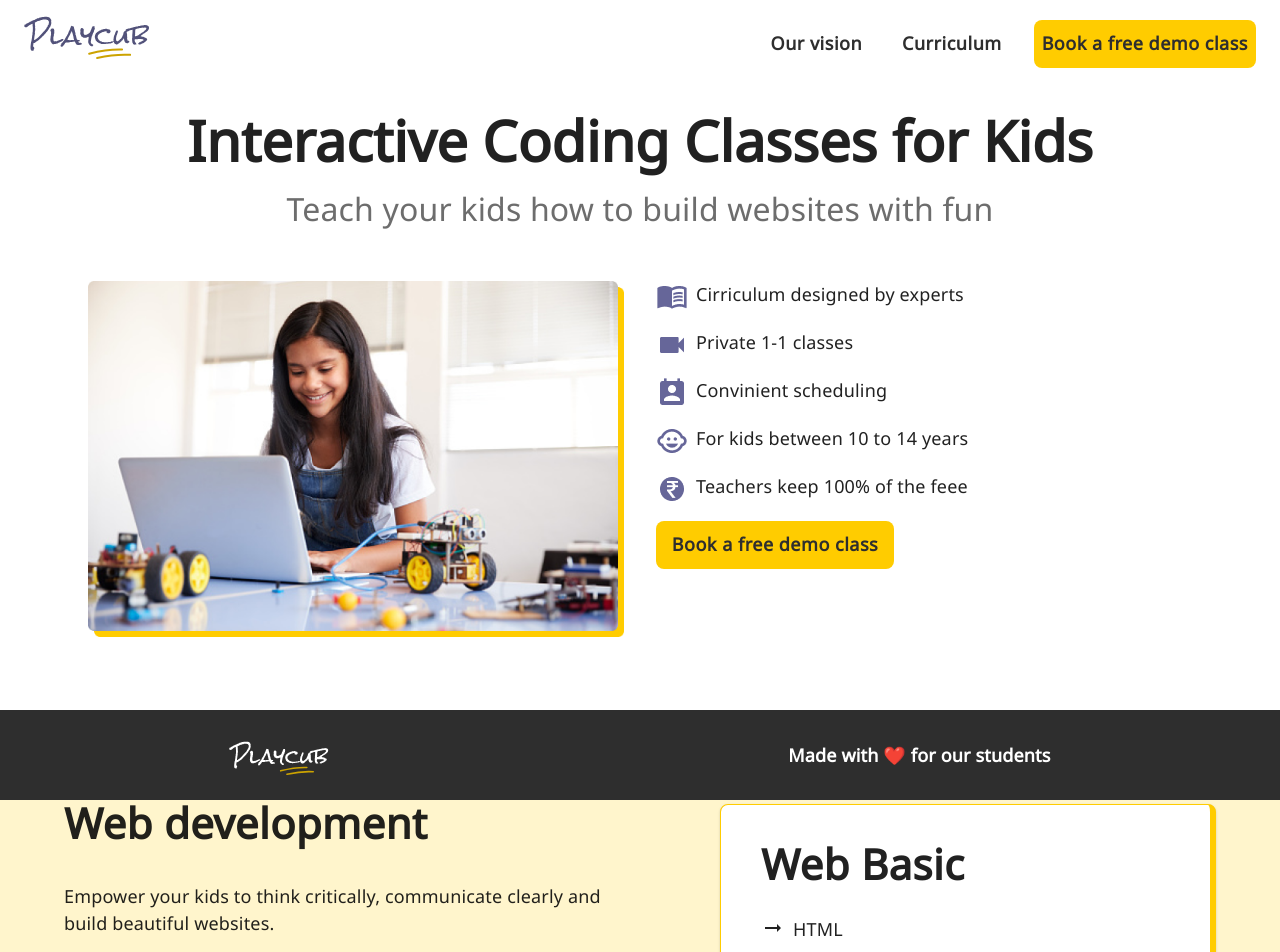
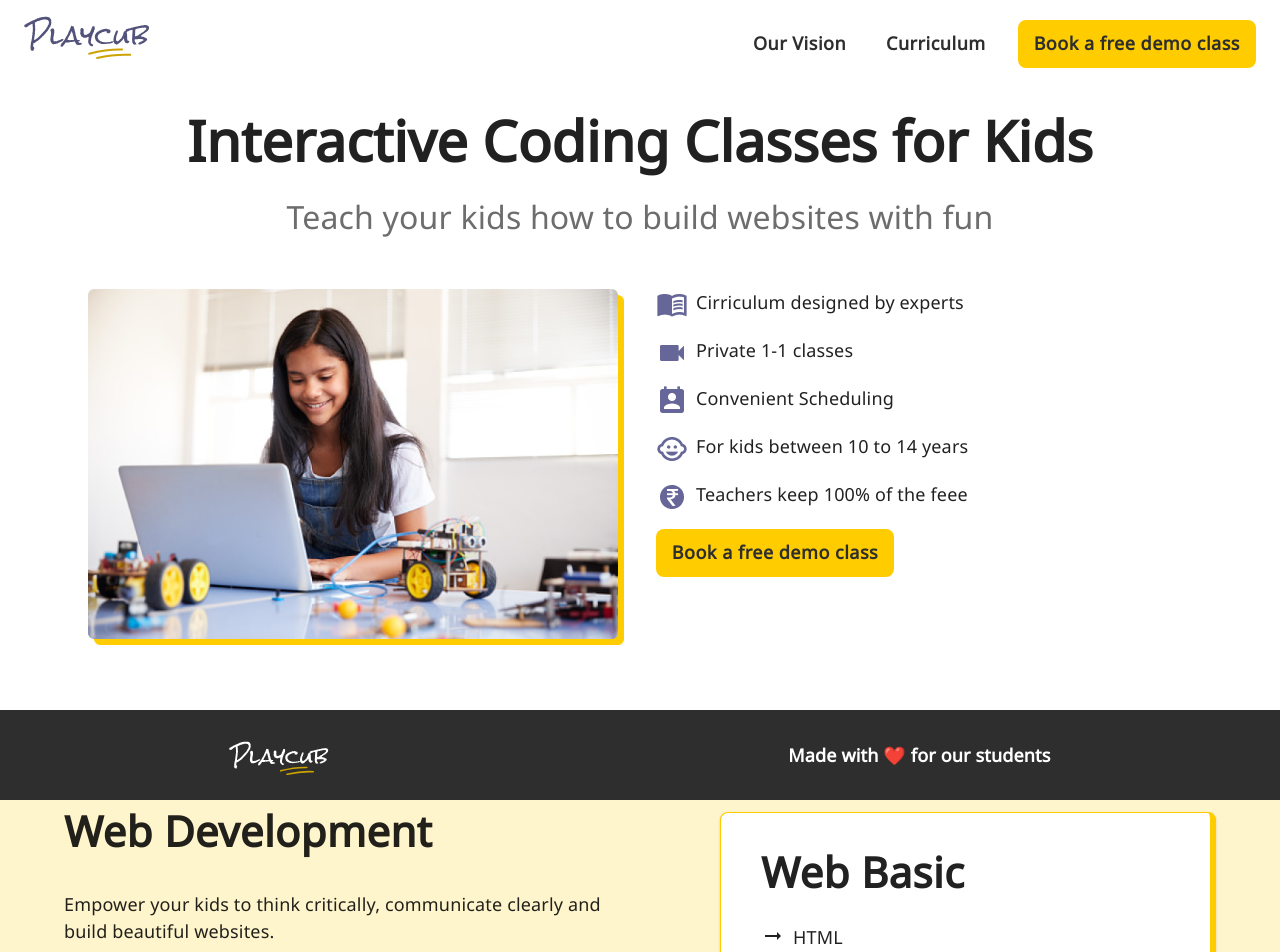
Before and after one commit to navgurukul/playcub-fe, a Next.js app: page / in a window 1280 px wide. Shown: the top 952 px of the page. Built offline with nearby package versions, Linux system fonts and the light colour scheme.

Commit message:
Worked on feedback

```diff
--- a/comp/Navbar.js
+++ b/comp/Navbar.js
@@ -70,7 +70,7 @@ const Navbar =(props) => {
       <MenuItem>
           <Button sx={{background:'#FFF',mt:0.4,mr:3, p:"8px,16px"}} height="40px"  >
             <Link href="/ourVision" underline="none" sx={{color:"#2E2E2E"}}>
-              Our vision
+              Our Vision
             </Link>
           </Button>
 
@@ -105,7 +105,7 @@ const Navbar =(props) => {
           <Box sx={{ display: { xs: "none", md: "flex" } }}>
             <Button  sx={{background:'#FFF',mt:2,mr:3, p:"8px,16px"}} height="40px"  >
               <Link href="/ourVision" underline="none" sx={{color:"#2E2E2E"}}>
-                Our vision
+                Our Vision
               </Link>
             </Button>
             <Button  sx={{background:'#FFF',mt:2,mr:3, p:"8px,16px"}} height="40px"  >
@@ -113,7 +113,7 @@ const Navbar =(props) => {
                 Curriculum
               </Link>
             </Button>
-            <BookAFreeDemoClassButton buttonstyle={{mt:2, p:"8px,16px"}}/>
+            <BookAFreeDemoClassButton buttonstyle={{mt:2, pl:"16px", pr:"16px"}}/>
 
 
 
--- a/pages/Reg/index.js
+++ b/pages/Reg/index.js
@@ -194,6 +194,7 @@ const Reg =(props) =>{
                           name="name"
                           id="name"
                           variant="outlined"
+                          color="warning"
                           required
                           value={registerdata.Name.value}
                           helperText={registerdata.Name.errorMsg}
@@ -204,6 +205,7 @@ const Reg =(props) =>{
                       <TextField
                           label="Email"
                           type="text"
+                          color="warning"
                           value={registerdata.Email.value}
                           helperText={registerdata.Email.errorMsg}
                           error={registerdata.Email.error}
@@ -225,6 +227,7 @@ const Reg =(props) =>{
                           name="childAge"
                           id="childAge"
                           variant="outlined"
+                          color="warning"
                           required
                       />
 
@@ -240,6 +243,7 @@ const Reg =(props) =>{
                           name="phoneNumber"
                           id="phoneNumber"
                           variant="outlined"
+                          color="warning"
                           required
                       />
 
--- a/pages/TeacherReg/index.js
+++ b/pages/TeacherReg/index.js
@@ -75,6 +75,7 @@ const TeacherReg =() =>{
                             name="name"
                             id="name"
                             variant="outlined"
+                            color="warning"
                             required
                             // value={}
                             // helperText={}
@@ -92,6 +93,7 @@ const TeacherReg =() =>{
                             name="email"
                             id="email"
                             variant="outlined"
+                            color="warning"
                             required
 
                         />
@@ -107,6 +109,7 @@ const TeacherReg =() =>{
                             // onChange={}
                             id="phoneNumber"
                             variant="outlined"
+                            color="warning"
                             required
                         />
                         <TextField
@@ -115,6 +118,7 @@ const TeacherReg =() =>{
                             name="LinkedIn"
                             id="LinkedIn"
                             variant="outlined"
+                            color="warning"
                             required
                             // value={}
                             // helperText={}
@@ -172,6 +176,7 @@ const TeacherReg =() =>{
                             name="yourAnswer"
                             id="yourAnswer"
                             variant="outlined"
+                            color="warning"
 
                             // value={}
                             // helperText={}
@@ -200,6 +205,7 @@ const TeacherReg =() =>{
                             name="yourAnswer"
                             id="yourAnswer"
                             variant="outlined"
+                            color="warning"
 
                             // value={}
                             // helperText={}
--- a/pages/home/ClassesCard.js
+++ b/pages/home/ClassesCard.js
@@ -32,7 +32,7 @@ const ClassesCard =()=>{
                     }}
                     >
                     <Typography variant="h4" sx={{mt:5,mb:4}}>
-                        Web development
+                        Web Development
                     </Typography>
                     <Typography variant="body1" mb={3}>
                         Empower your kids to think critically, communicate clearly and build beautiful websites.
--- a/pages/home/index.js
+++ b/pages/home/index.js
@@ -39,7 +39,7 @@ const HomePage = ()=>{
     return (
         <>
             <Container  align="center" sx={{mt:13}}>
-                <Typography variant="h3" mb={1} >
+                <Typography variant="h3" mb="16px" >
                     Interactive Coding Classes for Kids
                 </Typography>
                 <Typography variant="subtitle" color="#6D6D6D">
@@ -92,7 +92,7 @@ const HomePage = ()=>{
 
                                 />
                                 <Typography variant="body1">
-                                    Convinient scheduling
+                                    Convenient Scheduling
                                 </Typography>
                             </Box>
                             <Box sx={{display:"flex",mb:2,gap:1}}>
@@ -179,7 +179,6 @@ const HomePage = ()=>{
                  onChange={e=>setEmail(e.target.value)}
                  name="email"
                  autoComplete="email"
-                 backgroundColor="white"
                  InputProps={{
                     endAdornment: (
                         <Box sx={{position: 'relative'}} >
@@ -189,7 +188,7 @@ const HomePage = ()=>{
                         </Box>
                     ),
                     }}
-                    sx={{mb:!isActive?20:17}}
+                    sx={{mb:!isActive?20:17,backgroundColor:"white"}}
                    >
                    </TextField>
 
```
Also changed, not shown: pages/ourCirriculaum/index.js (+4 -4 lines).
